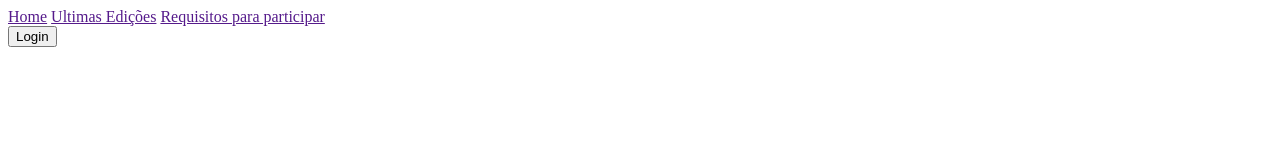
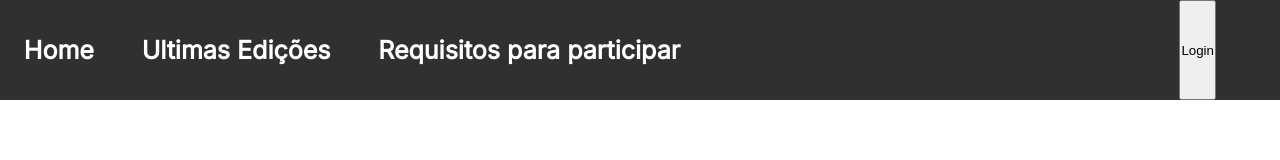
Before and after one commit to ViniciusCoradini76/LandingPage-Bootcamp, a plain HTML site: page Index.html in a window 1280 px wide. Drawn offline with Linux system fonts and the light colour scheme.

Commit message:
atualização navbar

```diff
--- a/Index.html
+++ b/Index.html
@@ -9,8 +9,8 @@
 </head>
 
 <body>
-    <nav>
-        <div>
+    <nav id="principal">
+        <div id="menu">
             <a href="">Home</a>
             <a href="">Ultimas Edições</a>
             <a href="">Requisitos para participar</a>
--- a/css/style.css
+++ b/css/style.css
@@ -0,0 +1,35 @@
+@import url('https://fonts.googleapis.com/css2?family=Inter:wght@100;400&display=swap');
+
+* {
+    margin: 0px;
+    padding: 0px;
+}
+
+#principal {
+    width: 100%;
+    height: 100px;
+    background-color: #303030;
+
+    display: flex;
+    justify-content: space-between;
+}
+
+#principal button{
+    margin-right: 5%;
+}
+
+#principal div a {
+    color: white;
+    font-size: 25px;
+    font-weight: 600;
+
+    text-decoration: none;
+    font-family: 'Inter';
+}
+
+#menu {
+    display: flex;
+    width: 55%;
+    justify-content: space-around;
+    align-items: center;
+}
```
